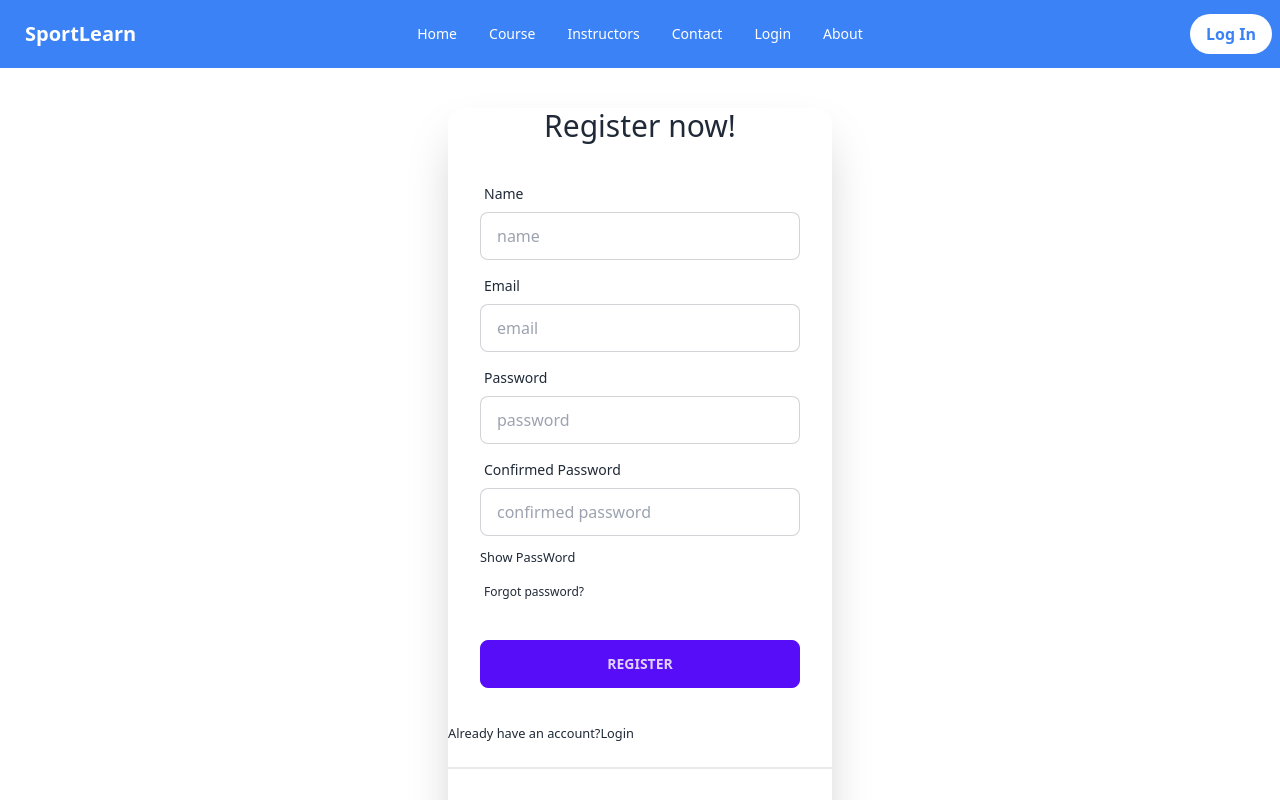
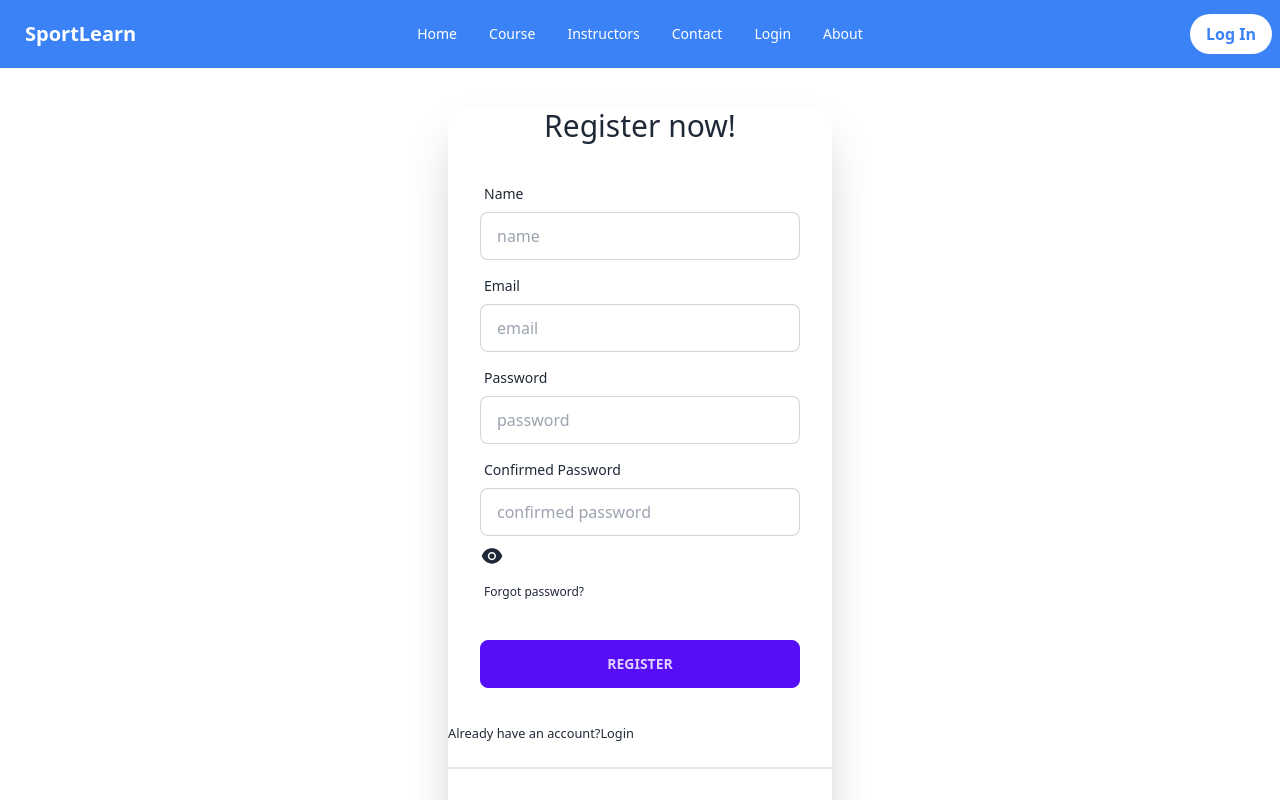
Before and after one commit to TarekAziz01/summer-camp-client, a React (Vite) app: page /register in a window 1280 px wide. Shown: the top 800 px of the page. Built offline with nearby package versions, Linux system fonts and the light colour scheme; no server answers.

Commit message:
login and register done

```diff
--- a/package.json
+++ b/package.json
@@ -10,6 +10,7 @@
     "preview": "vite preview"
   },
   "dependencies": {
+    "firebase": "^9.22.1",
     "localforage": "^1.10.0",
     "match-sorter": "^6.3.1",
     "react": "^18.2.0",
@@ -17,7 +18,8 @@
     "react-hook-form": "^7.44.3",
     "react-icons": "^4.9.0",
     "react-router-dom": "^6.12.0",
-    "sort-by": "^1.2.0"
+    "sort-by": "^1.2.0",
+    "sweetalert2": "^11.7.11"
   },
   "devDependencies": {
     "@types/react": "^18.0.37",
--- a/src/Layout/Main.jsx
+++ b/src/Layout/Main.jsx
@@ -5,7 +5,9 @@ import NavBar from "../pages/Shared/NavBar/NavBar";
 const Main = () => {
     const location = useLocation();
     // console.log(location);
-    const hideHF = location.pathname.includes('login')
+    const hideHF =
+      location.pathname.includes("login") ||
+      location.pathname.includes("register");
     return (
       <div>
         <NavBar></NavBar>
--- /dev/null
+++ b/src/Routes/PrivateRoute.jsx
@@ -0,0 +1,13 @@
+import { useContext } from "react";
+import { AuthContext } from "../providers/AuthProvider";
+import { Navigate } from "react-router-dom";
+
+const PrivateRoute = ({ children }) => {
+    const { user } = useContext(AuthContext);
+    if (user) {
+        return children
+    }
+    return <Navigate to='/login'></Navigate>
+};
+
+export default PrivateRoute;
--- a/src/main.jsx
+++ b/src/main.jsx
@@ -1,13 +1,16 @@
-import React from 'react'
-import ReactDOM from 'react-dom/client'
-import './index.css'
+import React from "react";
+import ReactDOM from "react-dom/client";
+import "./index.css";
 import { RouterProvider } from "react-router-dom";
-import { router } from './Routes/Routes';
+import { router } from "./Routes/Routes";
+import AuthProvider from "./providers/AuthProvider";
 
 ReactDOM.createRoot(document.getElementById("root")).render(
   <React.StrictMode>
-    <div className="max-w-screen-xl mx-auto">
-      <RouterProvider router={router} />
-    </div>
+    <AuthProvider>
+      <div className="max-w-screen-xl mx-auto">
+        <RouterProvider router={router} />
+      </div>
+    </AuthProvider>
   </React.StrictMode>
 );
--- a/src/pages/Login/Login.jsx
+++ b/src/pages/Login/Login.jsx
@@ -1,25 +1,51 @@
 import { useForm } from "react-hook-form";
 import { Link } from "react-router-dom";
 import SocialLogin from "../Shared/SocialLogin/SocialLogin";
-import { useState } from "react";
+import { useContext, useState } from "react";
+import { AiFillEye, AiFillEyeInvisible } from "react-icons/ai";
+import { AuthContext } from "../../providers/AuthProvider";
+import Swal from "sweetalert2";
 
 const Login = () => {
-    const [showPass, setShowPass] = useState(false)
-    "password"
+  const [showPass, setShowPass] = useState(false);
+  const [err, setErr] = useState("");
+  const { signIn } = useContext(AuthContext);
+
   const {
     register,
     handleSubmit,
-    //   reset,
+      // reset,
     formState: { errors },
   } = useForm();
 
   const onSubmit = (data) => {
-    console.log(data);
+    signIn(data.email, data.password)
+      .then(result => {
+        const user = result.user;
+         setErr('')
+        Swal.fire({
+          position: "top-end",
+          icon: "success",
+          title: "Login successful",
+          showConfirmButton: false,
+          timer: 1500,
+        });
+
+        console.log(user)
+      })
+    .catch((err) => {
+        setErr(err.message)
+        // console.log(err.message);
+      });
+
   };
 
   return (
     <div className="card mx-auto w-full max-w-sm shadow-2xl bg-base-100">
       <h2 className="text-3xl text-center">Login now!</h2>
+      {errors && (
+        <p className="text-red-600 mx-auto mt-4">{ err}</p>
+      )}
       <form onSubmit={handleSubmit(onSubmit)} className="card-body">
         <div className="form-control">
           <label className="label">
@@ -47,9 +73,9 @@ const Login = () => {
           />
           <div onClick={() => setShowPass(!showPass)}>
             {showPass ? (
-              <small>Hide PassWord</small>
+              <AiFillEyeInvisible className="text-2xl"></AiFillEyeInvisible>
             ) : (
-              <small>Show PassWord</small>
+              <AiFillEye className="text-2xl"></AiFillEye>
             )}
           </div>
           <label className="label">
@@ -64,7 +90,7 @@ const Login = () => {
       </form>
       <p>
         <small>
-          New Here?<Link to="/register">Register</Link>
+          New Here?<Link to="/register">Create an account</Link>
         </small>
       </p>
       <SocialLogin></SocialLogin>
--- a/src/pages/Register/Register.jsx
+++ b/src/pages/Register/Register.jsx
@@ -1,15 +1,15 @@
 import { useForm } from "react-hook-form";
 import { Link } from "react-router-dom";
 import SocialLogin from "../Shared/SocialLogin/SocialLogin";
-import { useState } from "react";
+import { useContext, useState } from "react";
+import { AiFillEye, AiFillEyeInvisible } from "react-icons/ai";
+import { AuthContext } from "../../providers/AuthProvider";
 
 const Register = () => {
   const [showPass, setShowPass] = useState(false);
 
-  // const [password, setPassword] = useState("");
-  // const [confirmPassword, setConfirmPassword] = useState("");
   const [error, setError] = useState("");
-
+  const { createUser } = useContext(AuthContext);
   const {
     register,
     handleSubmit,
@@ -19,13 +19,17 @@ const Register = () => {
 
   const onSubmit = (data) => {
      const { password, confirmedPassword } = data;
-
      if (password !== confirmedPassword) {
        setError("Password and confirmed password do not match.");
        return;
      } else {
        setError('')
     }
+    createUser(data.email, data.password)
+      .then(result => {
+        const loggedUser = result.user;
+        console.log(loggedUser)
+    })
 
 
     console.log(data);
@@ -72,11 +76,25 @@ const Register = () => {
           </label>
           <input
             type={showPass ? "text" : "password"}
-            {...register("password", { required: true })}
-            // onBlur={(e) => setPassword(e.target.value)}
+            {...register("password", {
+              required: true,
+              minLength: 6,
+              pattern: /(?=.*[A-Z])(?=.*[!@#$&*])/,
+            })}
             placeholder="password"
             className="input input-bordered"
           />
+          {errors.password?.type === "required" && (
+            <span className="text-red-600">Password is required</span>
+          )}
+          {errors.password?.type === "minLength" && (
+            <p className="text-red-600">Password must be 6 character</p>
+          )}
+          {errors.password?.type === "pattern" && (
+            <p className="text-red-600">
+              Password must have one capital letter and one special character
+            </p>
+          )}
         </div>
         <div className="form-control">
           <label className="label">
@@ -84,19 +102,34 @@ const Register = () => {
           </label>
           <input
             type={showPass ? "text" : "password"}
-            {...register("confirmedPassword", { required: true })}
-            // onBlur={(e) => setConfirmPassword(e.target.value)}
+            {...register("confirmedPassword", {
+              required: true,
+              minLength: 6,
+              pattern: /(?=.*[A-Z])(?=.*[!@#$&*])/,
+            })}
             placeholder="confirmed password"
             className="input input-bordered"
           />
-        </div>
-        <div onClick={() => setShowPass(!showPass)}>
-          {showPass ? (
-            <small>Hide PassWord</small>
-          ) : (
-            <small>Show PassWord</small>
+          {errors.confirmedPassword?.type === "required" && (
+            <span className="text-red-600">confirmed Password is required</span>
+          )}
+          {errors.confirmedPassword?.type === "minLength" && (
+            <p className="text-red-600">
+              confirmed Password must be 6 character
+            </p>
+          )}
+          {errors.confirmedPassword?.type === "pattern" && (
+            <p className="text-red-600">
+              confirmed Password must have one capital letter and one special character </p>
           )}
         </div>
+        <span onClick={() => setShowPass(!showPass)}>
+          {showPass ? (
+            <AiFillEyeInvisible className="text-2xl"></AiFillEyeInvisible>
+          ) : (
+            <AiFillEye className="text-2xl"></AiFillEye>
+          )}
+        </span>
         <label className="label">
           <a href="#" className="label-text-alt link link-hover">
             Forgot password?
--- a/src/pages/Shared/NavBar/NavBar.jsx
+++ b/src/pages/Shared/NavBar/NavBar.jsx
@@ -1,19 +1,27 @@
-import { useState } from "react";
+import { useContext, useState } from "react";
 import { Link } from "react-router-dom";
+import { AuthContext } from "../../../providers/AuthProvider";
+import Swal from "sweetalert2";
 
 const NavBar = () => {
-  const [loggedIn, setLoggedIn] = useState(false);
   const [showLogout, setShowLogout] = useState(false);
+  const { user, logOut } = useContext(AuthContext);
 
-  const handleLogin = () => {
-    // Code to handle login functionality
-    setLoggedIn(true);
-  };
 
-  const handleLogout = () => {
-    // Code to handle logout functionality
-    setLoggedIn(false);
-  };
+  const handleLogOut = () => {
+    logOut()
+      .then(() => {
+        Swal.fire({
+          position: "top-end",
+          icon: "success",
+          title: "Log Out successful",
+          showConfirmButton: false,
+          timer: 1500,
+        });
+
+      })
+      .catch((error) => console.log(error));
+  }
 
   const handleProfileClick = () => {
     setShowLogout(!showLogout);
@@ -89,7 +97,7 @@ const NavBar = () => {
         <ul className="menu menu-horizontal px-1">{nabOptions}</ul>
       </div>
       <div className="navbar-end">
-        {loggedIn ? (
+        {user ? (
           <div>
             <img
               src="profile-picture.jpg"
@@ -100,7 +108,7 @@ const NavBar = () => {
             {showLogout && (
               <button
                 className="bg-white text-blue-500 font-semibold py-2 px-4 rounded-full hover:bg-gray-200"
-                onClick={handleLogout}
+                onClick={handleLogOut}
               >
                 Log Out
               </button>
@@ -109,7 +117,6 @@ const NavBar = () => {
         ) : (
           <button
             className="bg-white text-blue-500 font-semibold py-2 px-4 rounded-full hover:bg-gray-200"
-            onClick={handleLogin}
           >
             Log In
           </button>
--- /dev/null
+++ b/src/providers/AuthProvider.jsx
@@ -0,0 +1,70 @@
+import { createContext, useEffect, useState } from "react";
+import {
+    GoogleAuthProvider,
+    createUserWithEmailAndPassword,
+    getAuth,
+    onAuthStateChanged,
+    signInWithEmailAndPassword,
+    signInWithPopup,
+    signOut,
+} from "firebase/auth";
+import { app } from "../firebase/firebase.config";
+
+export const AuthContext = createContext(null);
+
+const auth = getAuth(app);
+
+const AuthProvider = ({ children }) => {
+    const [user, setUser] = useState(null);
+    const [loading, setLoading] = useState(true);
+
+    const googleProvider = new GoogleAuthProvider();
+
+    const createUser = (email, password) => {
+      setLoading(true);
+      return createUserWithEmailAndPassword(auth, email, password);
+    };
+
+    const signIn = (email, password) => {
+      setLoading(true);
+      return signInWithEmailAndPassword(auth, email, password);
+    };
+
+     const googleSignIn = () => {
+       setLoading(true);
+       return signInWithPopup(auth, googleProvider);
+     };
+
+     const logOut = () => {
+       setLoading(true);
+       return signOut(auth);
+     };
+
+    useEffect(() => {
+        const unsubscribe = onAuthStateChanged(auth, currentUser => {
+            setUser(currentUser);
+            console.log("current use", currentUser);
+            setLoading(false);
+        });
+        return () => {
+            return unsubscribe();
+        }
+    },[])
+
+    const authInfo = {
+      user,
+      loading,
+      createUser,
+      signIn,
+      googleSignIn,
+      logOut,
+    };
+
+    return (
+        <AuthContext.Provider value={authInfo}>
+            {children}
+        </AuthContext.Provider>
+    );
+};
+
+export default AuthProvider;
```
Also changed, not shown: src/firebase/firebase.config.js (added, +17 -0 lines), .eslintrc.cjs, 1 other file (tests, documents, lock files or other folders).
